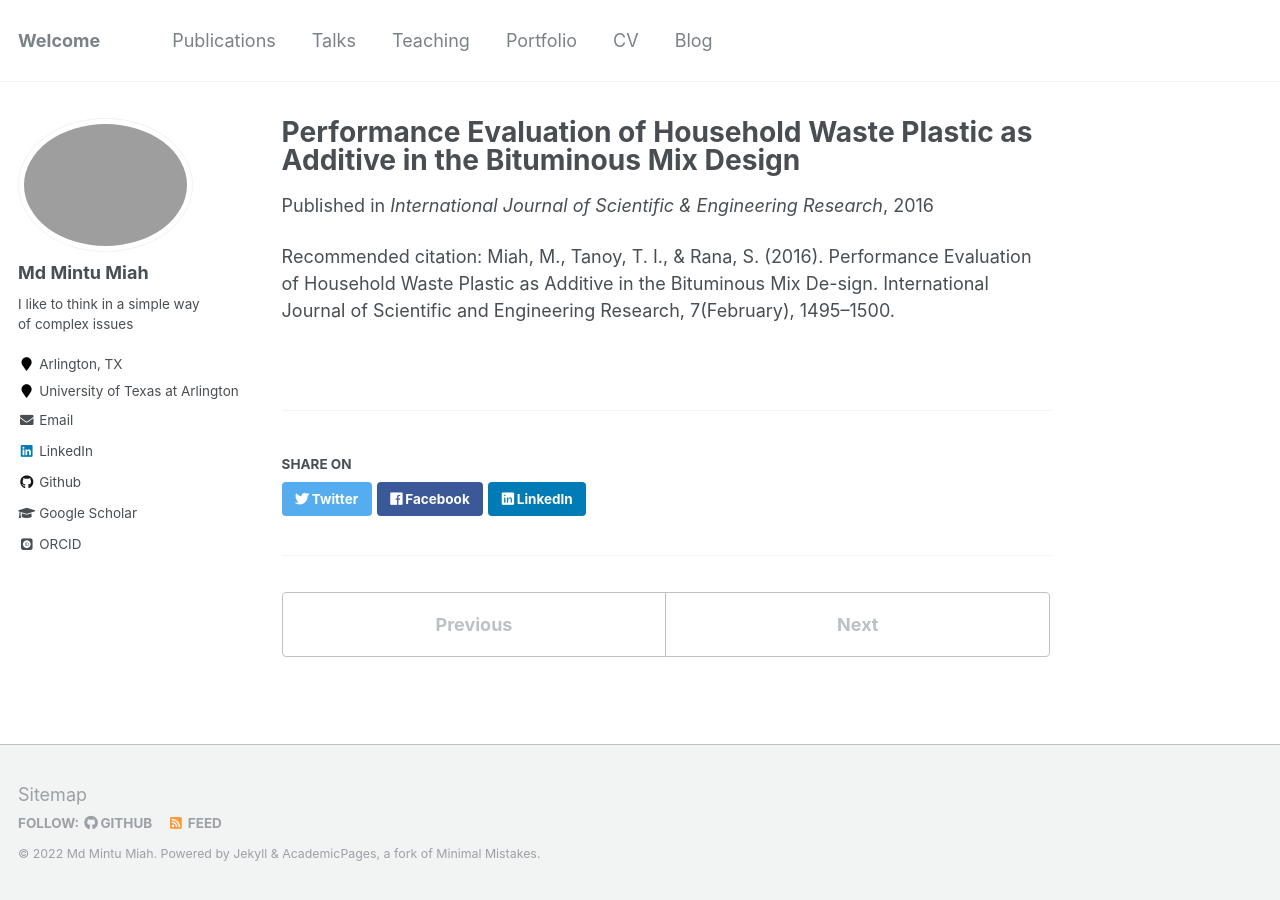
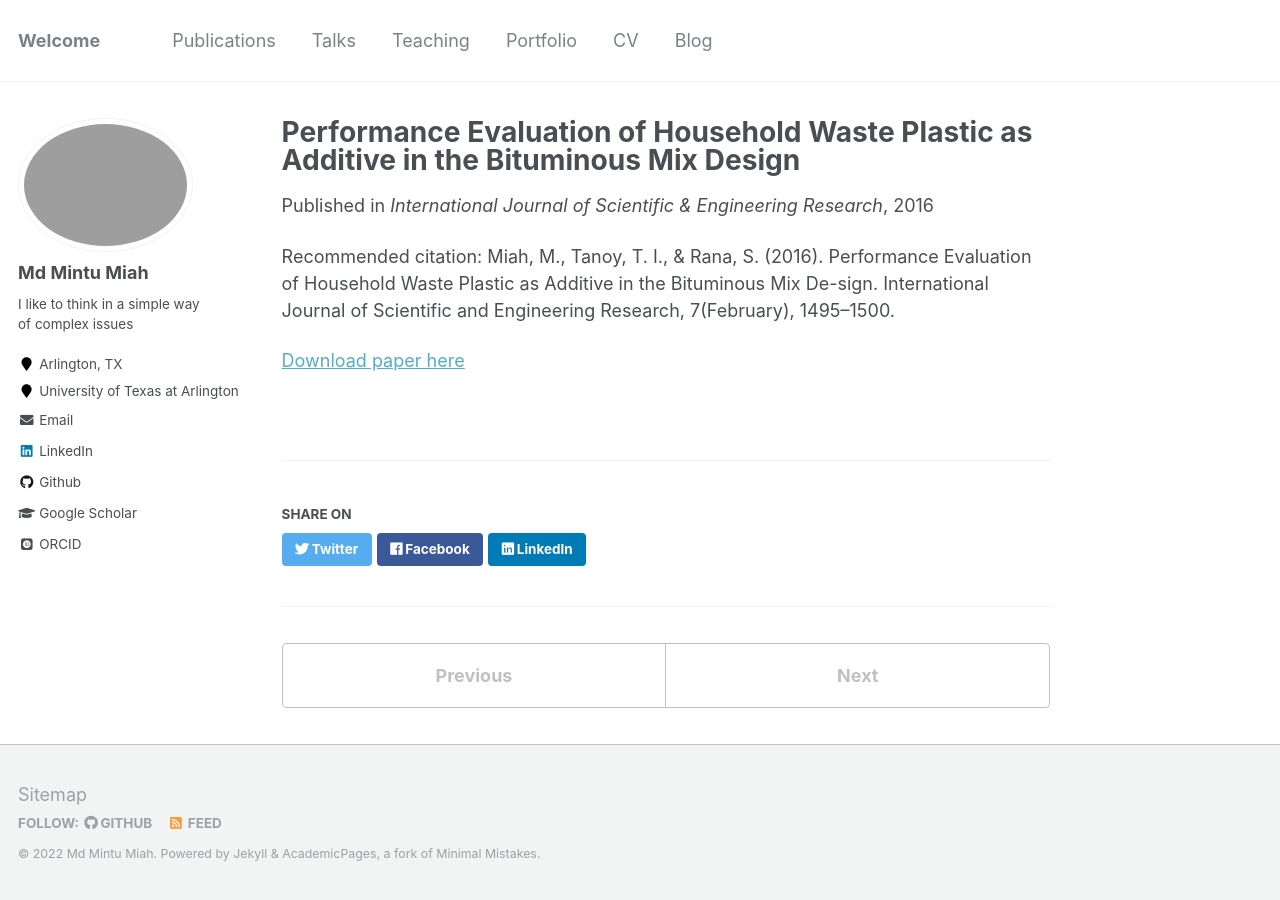
Before and after one commit to mintu07ruet/mintu07ruet.github.io, a Jekyll site: the page built from _publications/Transportation Materials-2.md, in a window 1280 px wide. Built offline with Jekyll 4.4.1, drawn with Linux system fonts in a browser that asks for light colours; some web fonts are replaced.

Commit message:
Update Transportation Materials-2.md

```diff
--- a/_publications/Transportation Materials-2.md
+++ b/_publications/Transportation Materials-2.md
@@ -8,3 +8,5 @@ venue: 'International Journal of Scientific & Engineering Research'
 paperurl:
 citation: 'Miah, M., Tanoy, T. I., & Rana, S. (2016). Performance Evaluation of Household Waste Plastic as Additive in the Bituminous Mix De-sign. International Journal of Scientific and Engineering Research, 7(February), 1495–1500.'
 ---
+
+[Download paper here](https://www.researchgate.net/publication/294580449_Performance_Evaluation_of_Household_Waste_Plastic_as_Additive_in_the_Bituminous_Mix_Design)
```
